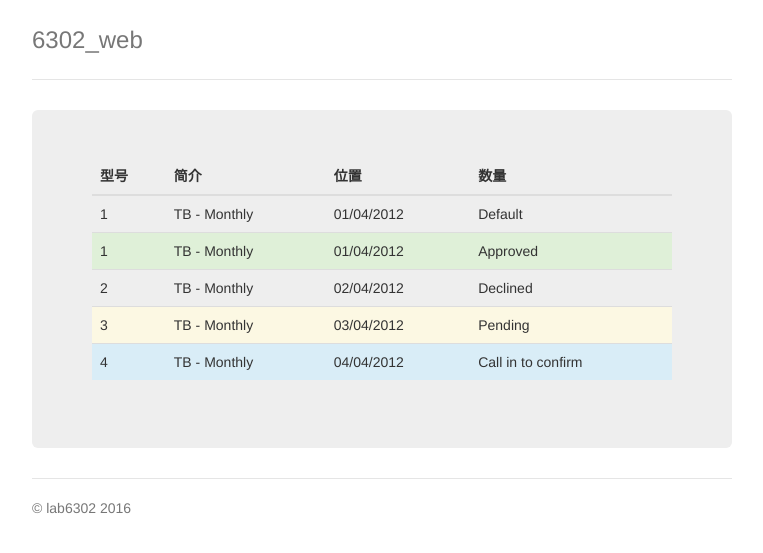
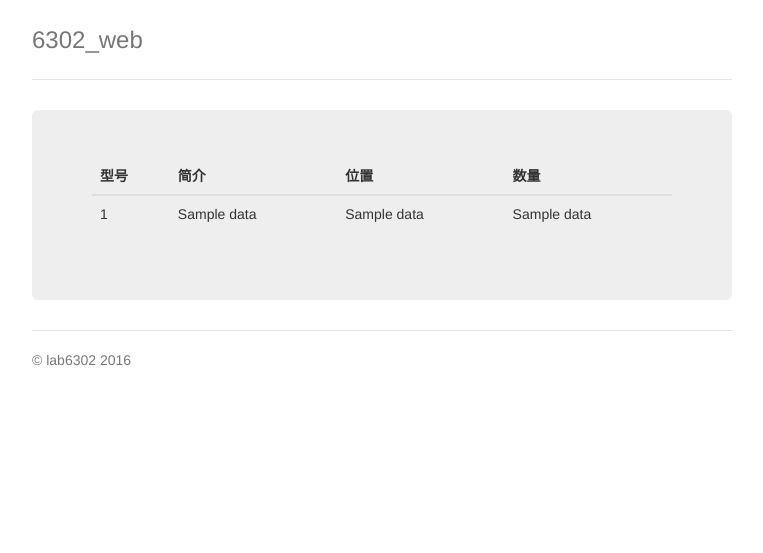
Before and after one commit to GreatBedAwake/flask_lab_web, a Python web app: template app/templates/index.html in a window 1280 px wide. Shown: the top 553 px of the page, without its empty margins (258-1021 px from the left). Run offline with Jinja, Linux system fonts and the light colour scheme; the template is opened without the code that fills it: most values are stand-ins (such as "Sample title", 1, 10 or a date in 2020).

Commit message:
select database and show html

```diff
--- a/app/templates/index.html
+++ b/app/templates/index.html
@@ -20,77 +20,15 @@
 						</th>
 					</tr>
 				</thead>
-				<tbody>
-					<tr>
-						<td>
-							1
-						</td>
-						<td>
-							TB - Monthly
-						</td>
-						<td>
-							01/04/2012
-						</td>
-						<td>
-							Default
-						</td>
-					</tr>
-					<tr class="success">
-						<td>
-							1
-						</td>
-						<td>
-							TB - Monthly
-						</td>
-						<td>
-							01/04/2012
-						</td>
-						<td>
-							Approved
-						</td>
-					</tr>
-					<tr class="error">
-						<td>
-							2
-						</td>
-						<td>
-							TB - Monthly
-						</td>
-						<td>
-							02/04/2012
-						</td>
-						<td>
-							Declined
-						</td>
-					</tr>
-					<tr class="warning">
-						<td>
-							3
-						</td>
-						<td>
-							TB - Monthly
-						</td>
-						<td>
-							03/04/2012
-						</td>
-						<td>
-							Pending
-						</td>
-					</tr>
-					<tr class="info">
-						<td>
-							4
-						</td>
-						<td>
-							TB - Monthly
-						</td>
-						<td>
-							04/04/2012
-						</td>
-						<td>
-							Call in to confirm
-						</td>
-					</tr>
+                <tbody>
+                    {% for data in component %}
+                        <tr>
+                            <td>{{ data[0] }}</td>
+                            <td>{{ data[1] }}</td>
+                            <td>{{ data[2] }}</td>
+                            <td>{{ data[3] }}</td>
+                        </tr>
+                    {% endfor %}
 				</tbody>
 			</table>
 		</div>
```
